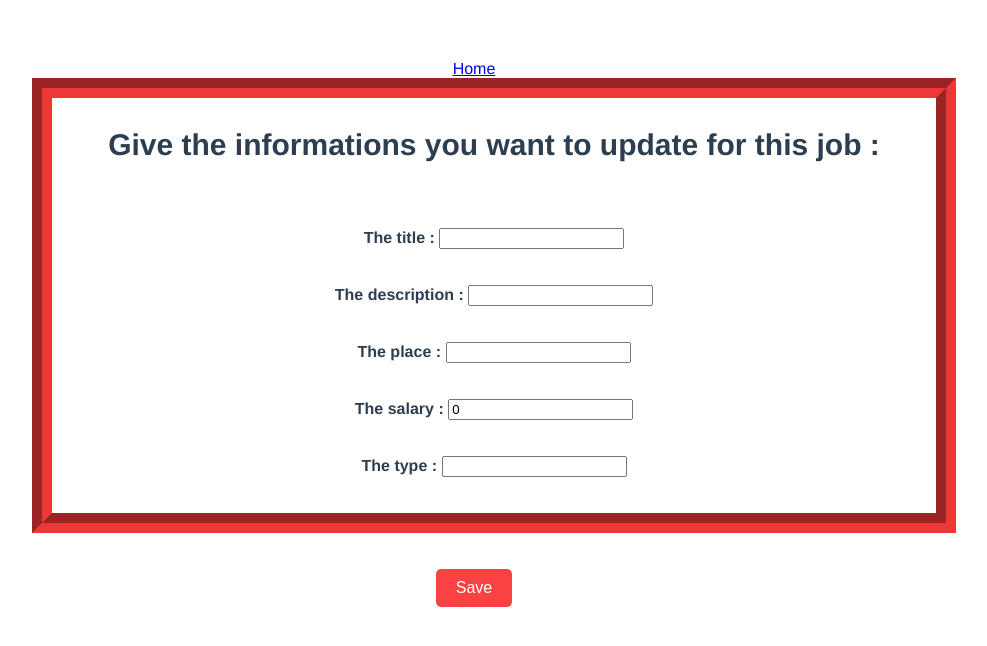
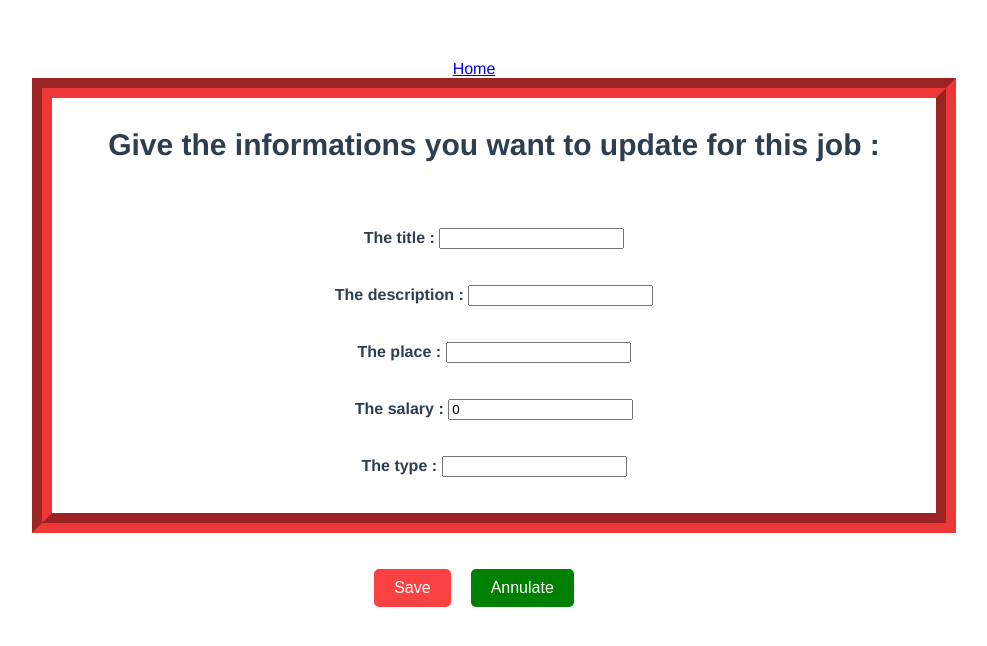
Before and after one commit to ELANSARI05/JS-TPs-and-Exercises, a Vue app in the folder TP-JOBS/: page /JOB_EDIT/1 in a window 1280 px wide. Shown: the top 646 px of the page, without its empty margins (166-1153 px from the left). Built offline with nearby package versions, Linux system fonts and the light colour scheme.

Commit message:
Update EDIT.vue

```diff
--- a/TP-JOBS/src/components/EDIT.vue
+++ b/TP-JOBS/src/components/EDIT.vue
@@ -8,16 +8,16 @@
             <label><span><b>The type : <input v-model="updatedData.type" type="text"></b></span><br><br><br></label>
        </div><br><br>
        <button class="redirect"@click="func()">Save</button>
+       <router-link to="/Home" class="no-underline"><button class="redirect1">Annulate</button></router-link>
   </template>
 
   <script>
-  import axios from 'axios';
   export default {
     name: 'EDIT',
-    props : ["jobs"],
     data() {
      return {
         updatedData :{
+        id : this.jobId,
         titre : "",
         description : "",
         lieu : "",
@@ -29,6 +29,7 @@
   },
     methods : {
         func(){
+        console.log(this.jobId);
         if(this.updatedData.titre == "")
         alert(" You should fill the title");
         else if (this.updatedData.description == "")
@@ -40,7 +41,7 @@
         else if (this.updatedData.type == "")
         alert(" You should fill the type");
         else {
-            fetch('http://localhost:3000/emplois/' + this.jobId, {
+            fetch('http://localhost:4000/emplois/' + this.jobId, {
                 method: 'PUT',
                 headers: {
                     'Content-Type': 'application/json'
@@ -73,4 +74,19 @@
         cursor: pointer;
         font-size: 16px;
     }
+    .redirect1{
+        background-color: green;
+        color: #fff; /* White text */
+        border: none;
+        padding: 10px 20px;
+        border-radius: 5px;
+        cursor: pointer;
+        font-size: 16px;
+        margin-left: 20px;
+        text-decoration: none;
+    }
+    .no-underline{
+        text-decoration: none;
+        color: white;
+    }
   </style>
```
